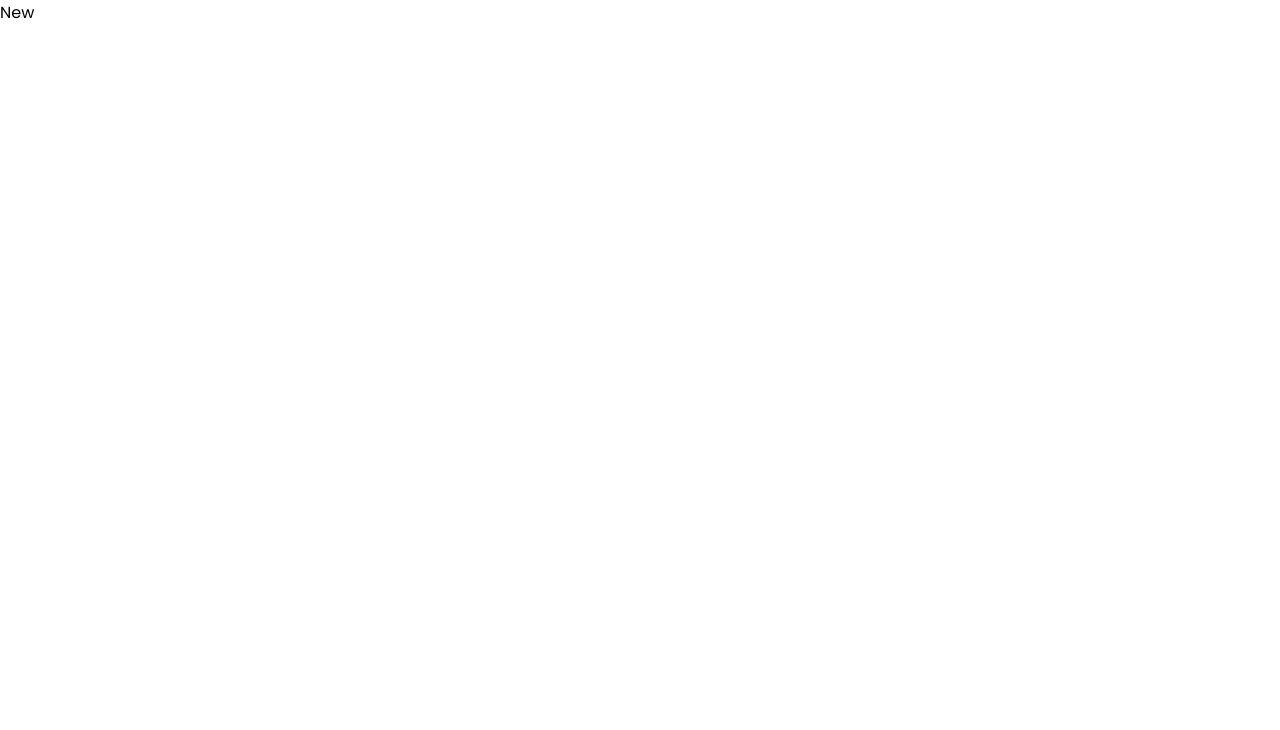
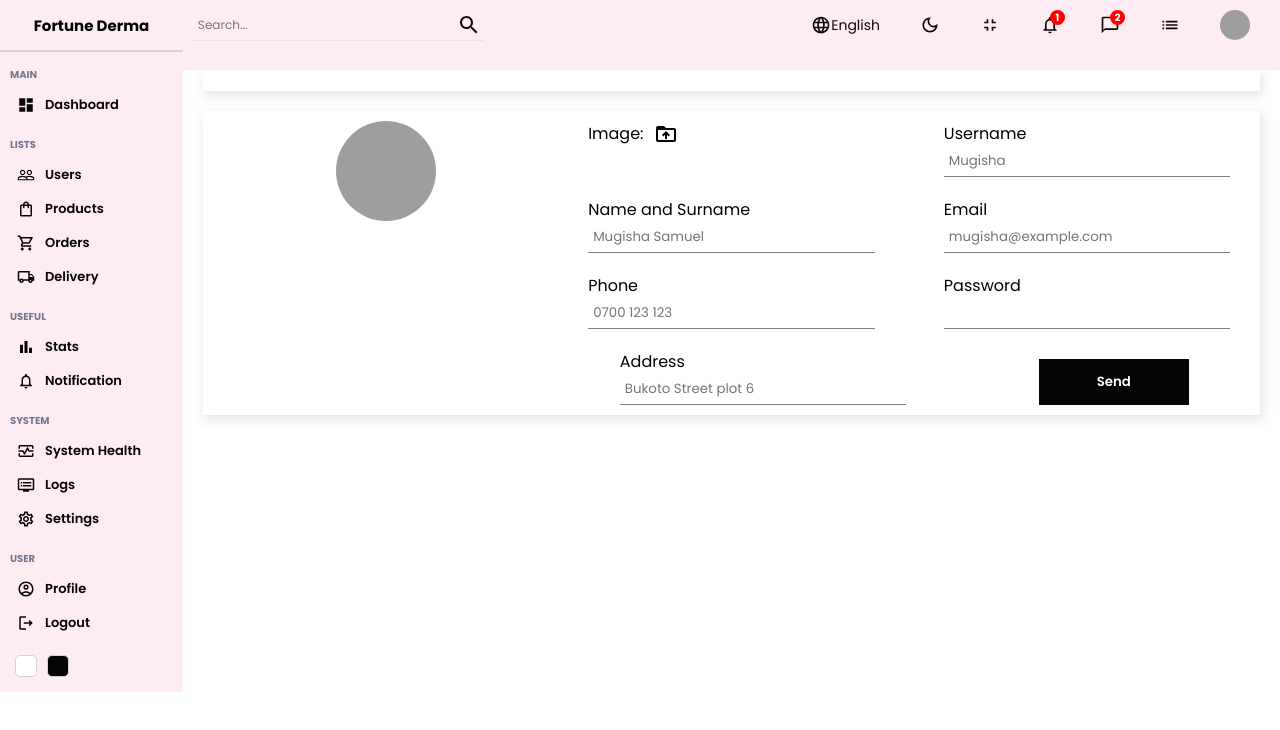
Before and after one commit to JoramGranger/FDC-STORE-MANAGER, a React (Create React App) app: page /users/new in a window 1280 px wide. Shown: the top 730 px of the page. Built offline with nearby package versions, Linux system fonts and the light colour scheme; grey boxes are pictures that could not be loaded.

Commit message:
new item

```diff
--- a/src/App.js
+++ b/src/App.js
@@ -8,6 +8,7 @@
 import List from "./pages/list/List";
 import Single from "./pages/single/Single";
 import New from "./pages/new/New";
+import { productInputs, userInputs } from "./formSource";
 
 function App() {
   return (
@@ -23,14 +24,14 @@
             <Route path="users">
               <Route index element={<List /> } />
               <Route path=":userId" element={<Single />} />
-              <Route path="new" element={<New />} />
+              <Route path="new" element={<New inputs = {userInputs}/>} title="Add New User"/>
             </Route>
 
             {/* products */}
             <Route path="products">
               <Route index element={<List /> } />
               <Route path=":productId" element={<Single />} />
-              <Route path="new" element={<New />} />
+              <Route path="new" element={<New inputs = {productInputs}/>} title="Add New Product"/>
             </Route>
 
           </Route>
--- a/src/components/chart/Chart.jsx
+++ b/src/components/chart/Chart.jsx
@@ -17,10 +17,10 @@
     {name: "December", Total: 17400 },
   ];
 
-const Chart = () => {
+const Chart = ({ aspect, title }) => {
     return (
         <div className="chart">
-            <div className="title">Last 12 months revenue</div>
+            <div className="title">{title}</div>
             <ResponsiveContainer width="100%" aspect={2/1}>
                 <AreaChart width={730} height={250} data={data}
                   margin={{ top: 10, right: 30, left: 0, bottom: 0 }}>
--- /dev/null
+++ b/src/formSource.js
@@ -0,0 +1,71 @@
+export const userInputs = [
+    {
+        id: 1,
+        label: 'Username',
+        type: 'text',
+        placeholder: 'Mugisha',
+    },
+    {
+        id: 2,
+        label: 'Name and Surname',
+        type: 'text',
+        placeholder: 'Mugisha Samuel',
+    },
+    {
+        id: 3,
+        label: 'Email',
+        type: 'email',
+        placeholder: 'mugisha@example.com',
+    },
+    {
+        id: 4,
+        label: 'Phone',
+        type: 'text',
+        placeholder: '0700 123 123',
+    },
+    {
+        id: 5,
+        label: 'Password',
+        type: 'text',
+    },
+    {
+        id: 6  ,
+        label: 'Address',
+        type: 'text',
+        placeholder: 'Bukoto Street plot 6 ',
+    },
+];
+
+
+export const productInputs = [
+    {
+        id: 1,
+        label: 'Title',
+        type: 'text',
+        placeholder: 'Anti-aging lotion',
+    },
+    {
+        id: 2,
+        label: 'Description',
+        type: 'text',
+        placeholder: 'Description',
+    },
+    {
+        id: 3,
+        label: 'Category',
+        type: 'text',
+        placeholder: 'Skin care',
+    },
+    {
+        id: 4,
+        label: 'Price',
+        type: 'text',
+        placeholder: '65000',
+    },
+    {
+        id: 5,
+        label: 'Stock',
+        type: 'text',
+        placeholder: 'in stock',
+    },
+];
--- a/src/pages/new/New.jsx
+++ b/src/pages/new/New.jsx
@@ -1,9 +1,46 @@
 import React from "react";
 import './new.scss'
 
-const New = () => {
+import Sidebar from '../../components/sidebar/Sidebar'
+import Navbar from '../../components/navbar/Navbar'
+import DriveFolderUploadIcon from '@mui/icons-material/DriveFolderUpload';
+
+const New = ({inputs,  title}) => {
     return (
-        <div className="New">New</div>
+        <div className="new">
+            <Sidebar />
+            <div className="newContainer">
+                <Navbar />
+                <div className="top">
+                    <h1>{title}</h1>
+                </div>
+                <div className="bottom">
+                    <div className="left">
+                        <img
+                         src="../../assets/no-image-icon-23494.png"
+                         alt=""
+                        />
+                    </div>
+                    <div className="right">
+                        <form action="">
+                            <div className="formInput">
+                                <label htmlFor="file">
+                                    Image: <DriveFolderUploadIcon className="icon"/>
+                                    </label>
+                                <input type="file" id="file"style={{display: "none"}}/>
+                            </div>
+                           {inputs.map((input) => (
+                            <div className="formInput" key={input.id}>
+                                <label>{input.label}</label>
+                                <input type={input.type} placeholder={input.placeholder}/>
+                            </div>
+                           ))}
+                            <button>Send</button>
+                        </form>
+                    </div>
+                </div>
+            </div>
+        </div>
     )
 }
 
--- a/src/pages/new/new.scss
+++ b/src/pages/new/new.scss
@@ -1,3 +1,76 @@
 .new {
-    background-color: lightpink;
+    width: 100%;
+    display: flex;
+
+    .newContainer {
+        flex: 6;
+
+        .top, .bottom {
+            -webkit-box-shadow: 2px 4px 10px 1px rgba(0, 0, 0, 0.47);
+            box-shadow: 2px 4px 10px 1px rgba(201, 201, 201, 0.47);
+            padding: 10px;
+            margin: 20px;
+            display: flex;
+
+            h1 {
+                color: lightgrey
+            }
+
+            .left {
+                flex: 1;
+                text-align: center;
+
+                img {
+                    width: 100px;
+                    height: 100px;
+                    border-radius: 50%;
+                    object-fit: cover;
+                }
+            }
+
+            .right {
+                flex: 2;
+
+                form {
+                    display: flex;
+                    display: flex;
+                    flex-wrap: wrap;
+                    gap: 20px;
+                    justify-content: space-around;
+
+
+                    .formInput {
+                        width: 40%;
+
+                        label {
+                            display: flex;
+                            align-items: center;
+                            gap: 10px;
+
+                            .icon {
+                                cursor: pointer;
+                            }
+                        }
+
+                        input {
+                            width: 100%;
+                            padding: 5px;
+                            border: none;
+                            border-bottom: 1px solid grey;
+                        }
+                    }
+                    button {
+                        width: 150px;
+                        padding: 10px;
+                        border: none;
+                        background-color: #040404;
+                        color: white;
+                        font-weight: 600;
+                        cursor: pointer;
+                        margin-top: 10px;
+                    }
+                }
+            }
+        }
+    }
 }
--- a/src/pages/single/Single.jsx
+++ b/src/pages/single/Single.jsx
@@ -1,9 +1,57 @@
 import React from "react";
 import './single.scss'
+import Sidebar from '../../components/sidebar/Sidebar'
+import Navbar from '../../components/navbar/Navbar'
+import Chart from '../../components/chart/Chart'
+import TableComponent from '../../components/table/Table'
 
 const Single = () => {
     return (
-        <div className="single">Single</div>
+        <div className="single">
+            <Sidebar />
+            <div className="singleContainer">
+                <Navbar />
+                <div className="top">
+                    <div className="left">
+                        <div className="EditButton">Edit</div>
+                        <h1 className="title">Information</h1>
+                        <div className="item">
+                            <img
+                            src="https://clabane.com/cdn/shop/products/Clabane-Organics-Acne-Bar-2.jpg?v=1674058736&width=360"
+                            alt="item"
+                            className="itemImg"
+                            />
+                            <div className="details">
+                                <h1 className="itemTitle">Jane Doe</h1>
+                                <div className="detailItem">
+                                    <span className="itemKey">Email:</span>
+                                    <span className="itemKey">janedoe@gmail.com</span>
+                                </div>
+                                <div className="detailItem">
+                                    <span className="itemKey">Phone:</span>
+                                    <span className="itemKey">+256 704 578 678</span>
+                                </div>
+                                <div className="detailItem">
+                                    <span className="itemKey">Address:</span>
+                                    <span className="itemKey">kamwokya Bukoto</span>
+                                </div>
+                                <div className="detailItem">
+                                    <span className="itemKey">Region:</span>
+                                    <span className="itemKey">Central</span>
+                                </div>
+                            </div>
+                        </div>
+                    </div>
+                    <div className="right">
+                        <Chart aspect={3/1} title="User Spending (Last 6 Months)"/>
+                    </div>
+                </div>
+                <div className="bottom">
+                    <h1 className="title">Last Transactions</h1>
+                    <TableComponent />
+                </div>
+            </div>
+        </div>
     )
 }
 
--- a/src/pages/single/single.scss
+++ b/src/pages/single/single.scss
@@ -1,3 +1,82 @@
 .single {
-    background-color: lightpink;
+    display: flex;
+    width: 100%;
+
+    .singleContainer {
+        flex: 6;
+
+        .top {
+            padding: 20px;
+            display: flex;
+            gap: 20px;
+
+            .left {
+                flex: 1;
+                -webkit-box-shadow: 2px 4px 10px 1px rgba(0, 0, 0, 0.47);
+                box-shadow: 2px 4px 10px 1px rgba(201, 201, 201, 0.47);
+                padding: 20px;
+                position: relative;
+
+                .EditButton {
+                    position: absolute;
+                    top: 0;
+                    right: 0;
+                    padding: 5px;
+                    font-size: 12px;
+                    color: white;
+                    background-color: #040404;
+                    cursor: pointer;
+                    border-radius: 0px 0px 0px 5px;
+                }
+
+                .item {
+                    display: flex;
+                    gap: 20px;
+
+                    .itemImg {
+                        width: 100px;
+                        height: 100px;
+                        border-radius: 50%;
+                        object-fit: cover;
+                    }
+
+                    .details {
+                        .itemTitle {
+                            margin-bottom: 10px;
+                            color: #f99;
+                        }
+                        .detailItem {
+                            margin-bottom: 10px;
+                            font-size: 14px;
+
+                            .itemKey {
+                                font-weight: bold;
+                                color: grey;
+                                margin-right: 10px;
+                            }
+
+                            .itemValue {
+                                font-weight: 200;
+                            }
+                        }
+                    }
+                }
+            }
+            .right {
+                flex: 2;
+            }
+        }
+
+        .bottom {
+            -webkit-box-shadow: 2px 4px 10px 1px rgba(0, 0, 0, 0.47);
+            box-shadow: 2px 4px 10px 1px rgba(201, 201, 201, 0.47);
+            padding: 10px;
+            margin: 10px, 20px;
+        }
+
+        .title {
+            font-size: 16px;
+            color: lightgrey;
+        }
+    }
 }
```
Also changed, not shown: src/assets/no-image-icon-23494.png (added).
